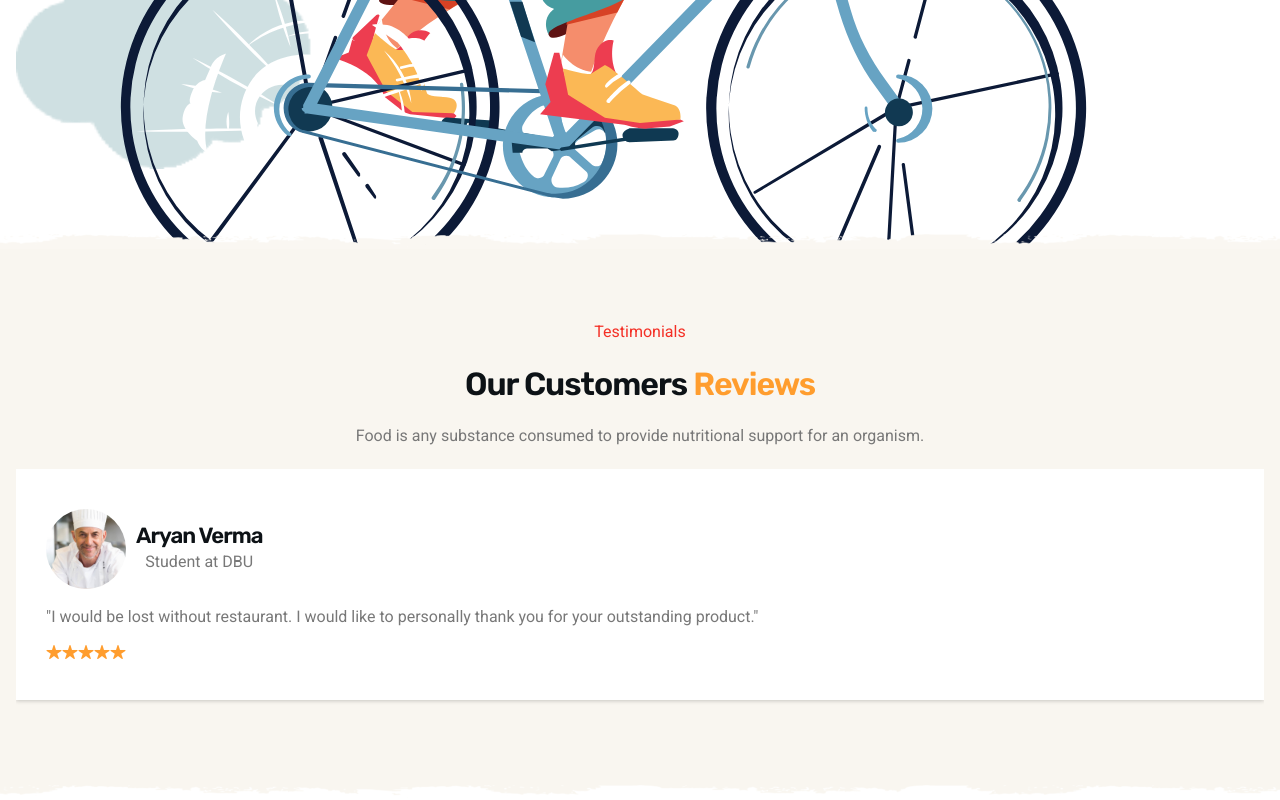
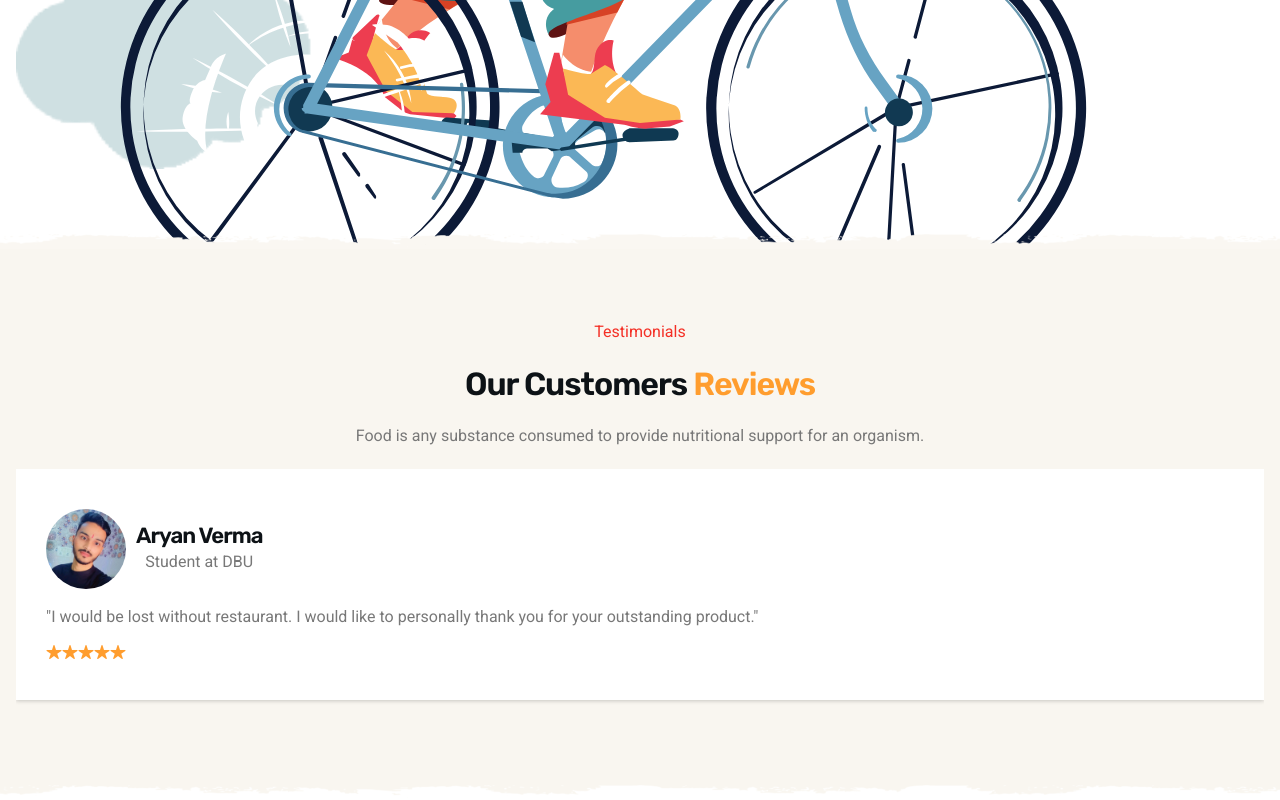
Before and after one commit to Akhil9368/Foodie_Super, a plain HTML site: page index.html in a window 1280 px wide. Shown: the part 9567-10367 px from the top of the page. Drawn offline with nearby package versions, Linux system fonts and the light colour scheme.

Commit message:
change in html on testimonial section

```diff
--- a/index.html
+++ b/index.html
@@ -579,7 +579,7 @@
                         <li class="testi-item">
                             <div class="testi-card">
                                 <div class="profile-wrapper">
-                                    <img src="./assets/images/avatar-1.jpg" alt="Logo-icon" height="80" width="80">
+                                    <img src="./assets/images/aryan.jpg" alt="Logo-icon" height="80" width="80">
                                     <div class="profile-content">
                                         <h3 class="h3 section-title">Aryan Verma</h3>
                                         <p>Student at DBU</p>
@@ -620,7 +620,7 @@
                 <li class="testi-item">
                     <div class="testi-card">
                         <div class="profile-wrapper">
-                            <img src="./assets/images/avatar-1.jpg" alt="Logo-icon" height="80" width="80">
+                            <img src="./assets/images/avatar-3.jpg" alt="Logo-icon" height="80" width="80">
                             <div class="profile-content">
                                 <h3 class="h3 section-title">Kanak Soni</h3>
                                 <p>Student at K.V AFS</p>
```
Also changed, not shown: assets/images/aryan.jpg (added), assets/images/bhaiya.jpg (added).
